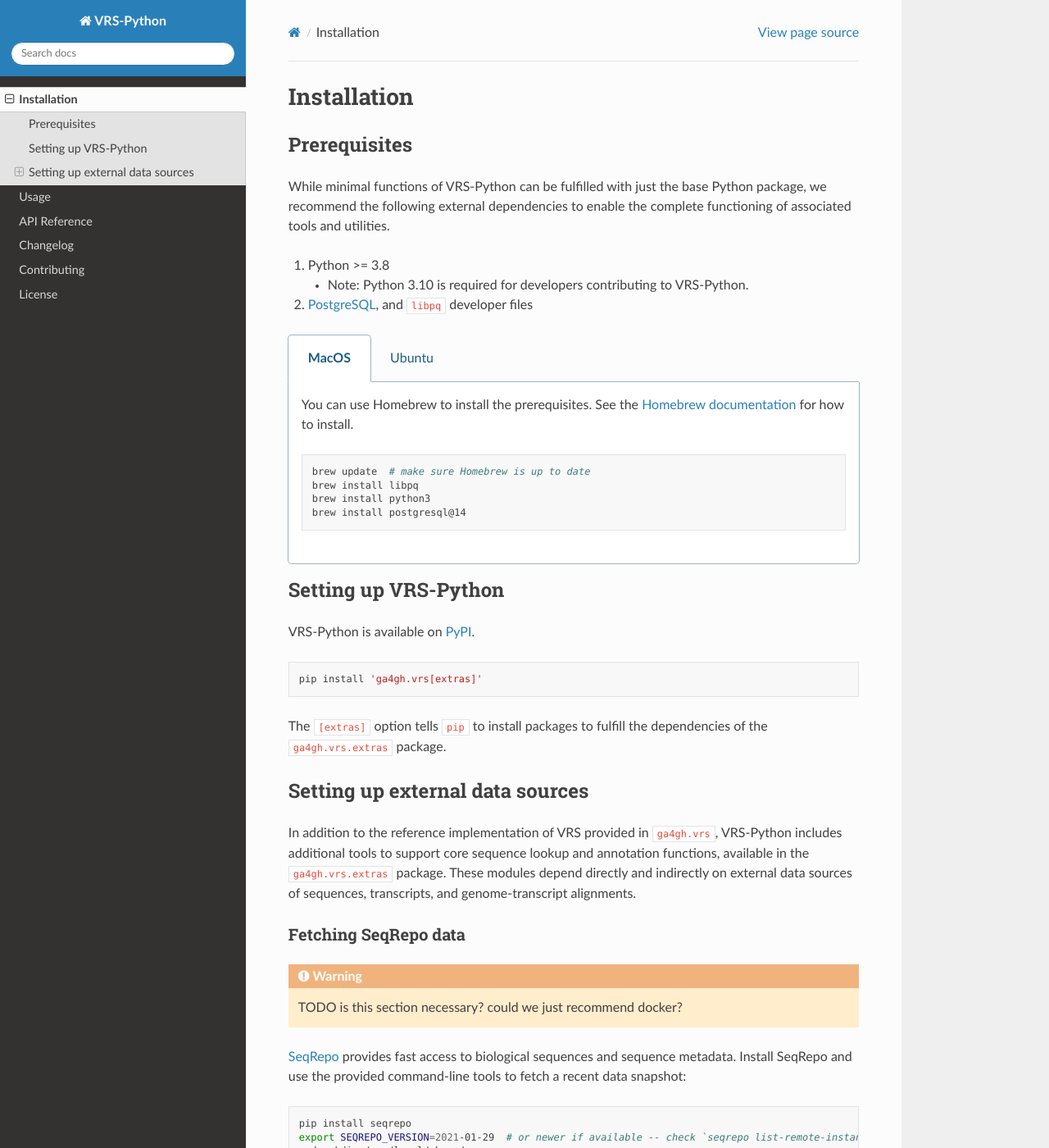
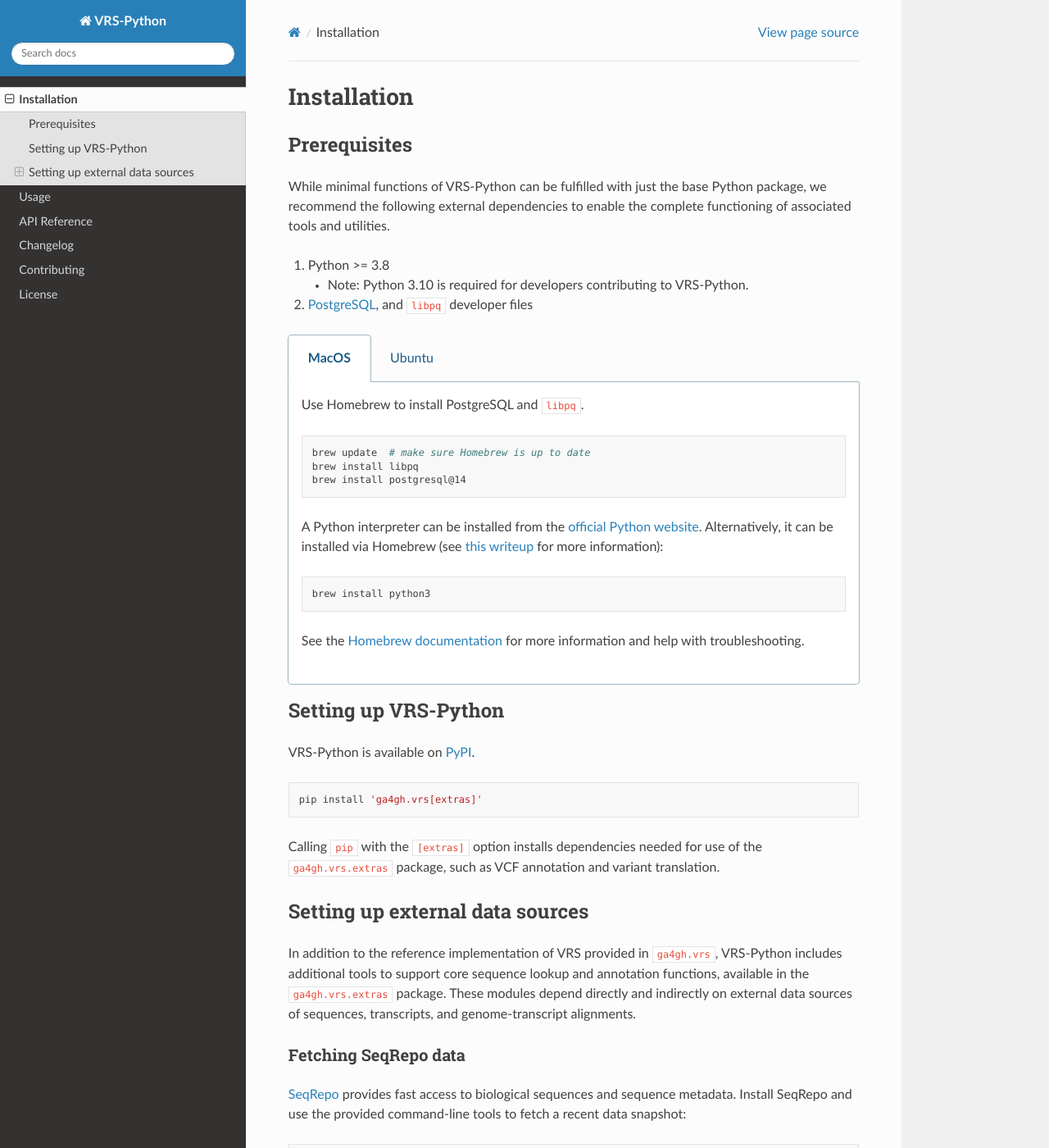
Before and after one commit to ga4gh/vrs-python, a Sphinx documentation site: the page built from docs/source/install.rst, in a window 1280 px wide and 1400 px high. Shown: the whole window at 82% size. Built offline with Sphinx 7.4.7 and the Read the Docs theme 2.0.0, drawn with Linux system fonts in a browser that asks for light colours; some of the changed text lies outside the part shown.

Commit message:
add more

```diff
--- a/docs/source/install.rst
+++ b/docs/source/install.rst
@@ -1,4 +1,11 @@
-.. _install:
+.. _quick_install:
+
+..
+   notes:
+   * describe Python3 installation at all? Not sure if any prospective VRS user needs their hand held through this, and I worry that we contribute to `this problem <https://xkcd.com/1987/>`_ if we give explicit directions.
+   * do we need to explain how to fetch seqrepo data if we also provide instructions for using docker compose? seemingly this belongs in a separate non-quick installation description
+   * Is the "send a single SELECT statement to UTA" instruction necessary? Does it make these instructions look deceptively complex?
+   * Is the "try each docker image one at a time" suggestion necessary or helpful? Is a person who is unable to think of doing this going to be able to make any further debugging progress from there?
 
 Installation
 ============
@@ -18,16 +25,25 @@ While minimal functions of VRS-Python can be fulfilled with just the base Python
 
    .. tab:: MacOS
 
-      You can use Homebrew to install the prerequisites. See the `Homebrew documentation <https://docs.brew.sh/Installation>`_ for how to install.
+      Use Homebrew to install PostgreSQL and ``libpq``.
 
       .. code-block:: shell
 
          brew update  # make sure Homebrew is up to date
          brew install libpq
-         brew install python3
          brew install postgresql@14
 
+      A Python interpreter can be installed from the `official Python website <https://www.python.org/downloads/>`_. Alternatively, it can be installed via Homebrew (see `this writeup <https://realpython.com/installing-python/#how-to-install-python-on-macos>`_ for more information):
+
+      .. code-block:: shell
+
+         brew install python3
+
+      See the `Homebrew documentation <https://docs.brew.sh/Installation>`_ for more information and help with troubleshooting.
+
    .. tab:: Ubuntu
+
+      Use ``apt`` to install the prerequisites. See the `documentation <https://ubuntu.com/server/docs/package-management>`_ for more information.
 
       .. code-block:: shell
 
@@ -42,8 +58,7 @@ VRS-Python is available on `PyPI <https://pypi.org/project/ga4gh.vrs/>`_.
 
    pip install 'ga4gh.vrs[extras]'
 
-The ``[extras]`` option tells ``pip`` to install packages to fulfill the dependencies of the
-``ga4gh.vrs.extras`` package.
+Calling  ``pip`` with the ``[extras]`` option installs dependencies needed for use of the ``ga4gh.vrs.extras`` package, such as VCF annotation and variant translation.
 
 Setting up external data sources
 --------------------------------
@@ -52,9 +67,6 @@ In addition to the reference implementation of VRS provided in ``ga4gh.vrs``, VR
 
 Fetching SeqRepo data
 +++++++++++++++++++++
-
-.. warning::
-   TODO is this section necessary? could we just recommend docker?
 
 `SeqRepo <https://github.com/biocommons/biocommons.seqrepo>`_ provides fast access to biological sequences and sequence metadata. Install SeqRepo and use the provided command-line tools to fetch a recent data snapshot:
 
@@ -81,7 +93,7 @@ Launching remaining services with Docker
 Installation of the remaining dependencies, `SeqRepo REST Service <https://github.com/biocommons/seqrepo-rest-service>`_ and the `Universal Transcript Archive <https://github.com/biocommons/uta>`_ is simplest by way of their provided `Docker <https://www.docker.com/>`_ images.
 
 .. note::
-   TODO fill in info about local data usage.... If you would like to use local instances of UTA, see [UTA](https://github.com/biocommons/uta) directly. We do provide some additional setup help [here](./docs/setup_help/).
+   If you would like to use local instances of UTA, see `UTA <https://github.com/biocommons/uta>`_ directly. We do provide some additional setup help [here](./docs/setup_help/).
 
 Launch the requisite Docker services. Depending on your network and hoost, the *first* run is likely to take several minutes in order to fully download and install all data. Subsequent startups should be nearly instantaneous.
 
@@ -99,13 +111,6 @@ After all images are acquired, verify that the SeqRepo REST Service and UTA cont
    CONTAINER ID        IMAGE                                    //  NAMES
    86e872ab0c69        biocommons/seqrepo-rest-service:latest   //  vrs-python_seqrepo-rest-service_1
    a40576b8cf1f        biocommons/uta:uta_20210129b              //  vrs-python_uta_1
-
-.. warning::
-   the rest of this stuff doesn't actually seem super helpful or necessary.
-
-   - the "UTA and seqrepo installation test" only tests UTA
-
-   - The "try each one at a time" tip is fine I guess but is probably not going to help anyone who wasn't able to think of that themselves
 
 You can test UTA and seqrepo installations like so: ::
 
```
